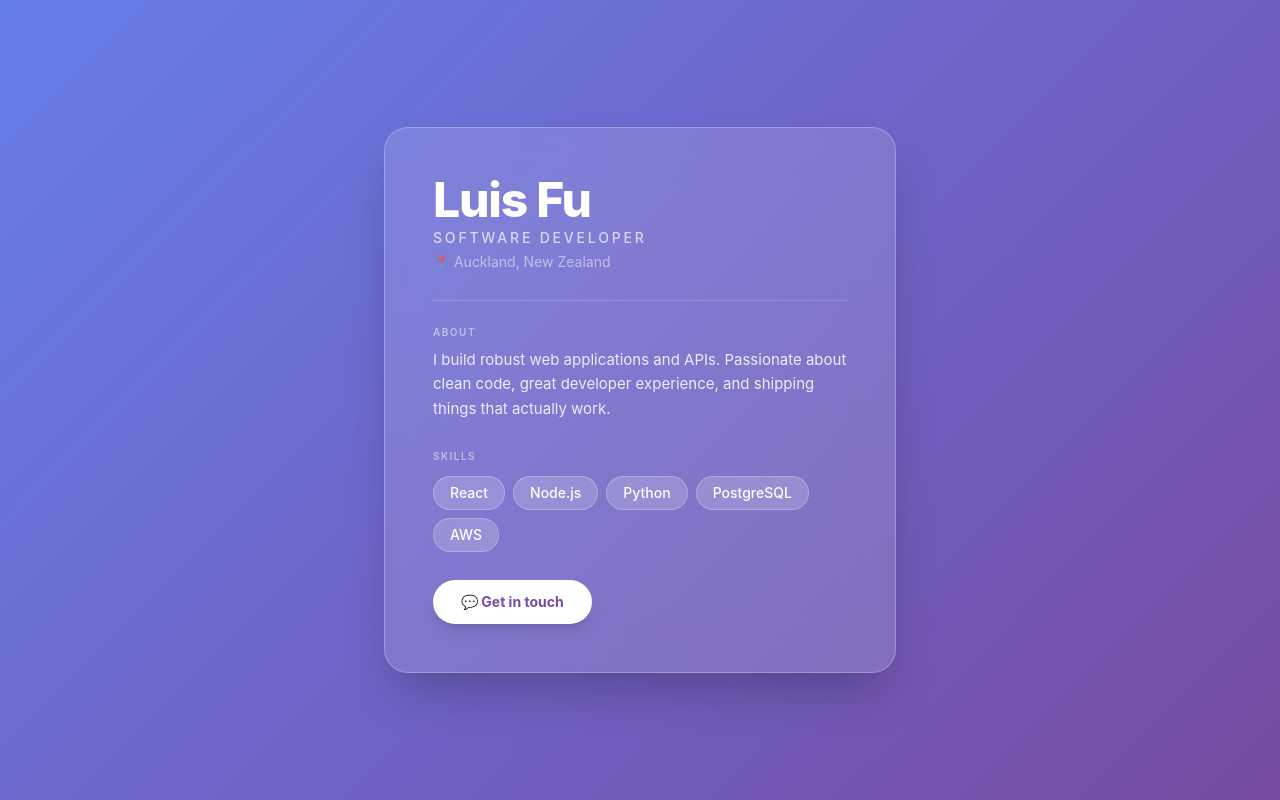
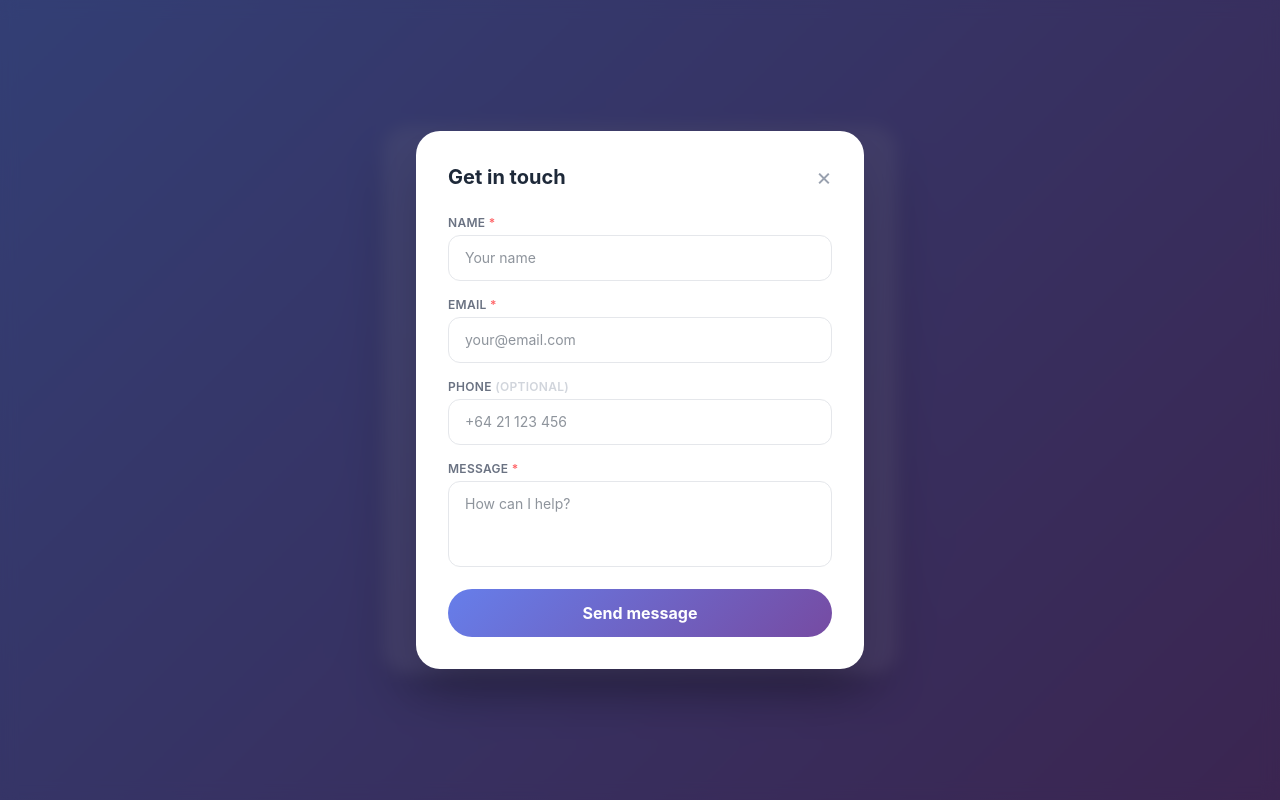
Before and after one commit to luiswebfroot/luis-portfolio, a Next.js app: page / in a window 1280 px wide. Both pictures are taken after a click on the button "💬 Get in touch". Built offline with nearby package versions, Linux system fonts and the light colour scheme.

Commit message:
feat: replace Tidio with Formspree contact popup form

```diff
--- a/app/layout.tsx
+++ b/app/layout.tsx
@@ -1,5 +1,4 @@
 import type { Metadata } from 'next'
-import Script from 'next/script'
 import './globals.css'
 
 export const metadata: Metadata = {
@@ -11,7 +10,6 @@ export default function RootLayout({ children }: { children: React.ReactNode })
   return (
     <html lang="en">
       <body>{children}</body>
-      <Script src="//code.tidio.co/jpyw08dqxqsiwzx83bm8t4fqqqgssaiw.js" strategy="afterInteractive" />
     </html>
   )
 }
--- a/app/page.tsx
+++ b/app/page.tsx
@@ -1,8 +1,37 @@
 'use client'
 
+import { useState } from 'react'
+
 const SKILLS = ['React', 'Node.js', 'Python', 'PostgreSQL', 'AWS']
+const FORMSPREE_URL = 'https://formspree.io/f/maqkvaap'
+
+type FormState = 'idle' | 'sending' | 'sent' | 'error'
 
 export default function Page() {
+  const [open, setOpen] = useState(false)
+  const [formState, setFormState] = useState<FormState>('idle')
+
+  async function handleSubmit(e: React.FormEvent<HTMLFormElement>) {
+    e.preventDefault()
+    setFormState('sending')
+    const data = new FormData(e.currentTarget)
+    try {
+      const res = await fetch(FORMSPREE_URL, {
+        method: 'POST',
+        body: data,
+        headers: { Accept: 'application/json' },
+      })
+      setFormState(res.ok ? 'sent' : 'error')
+    } catch {
+      setFormState('error')
+    }
+  }
+
+  function closeModal() {
+    setOpen(false)
+    setFormState('idle')
+  }
+
   return (
     <main className="min-h-screen bg-[linear-gradient(135deg,#667eea_0%,#764ba2_100%)] flex items-center justify-center p-6">
       <div className="bg-white/[0.13] backdrop-blur-xl border border-white/25 rounded-3xl p-12 w-full max-w-lg shadow-2xl">
@@ -42,13 +71,113 @@ export default function Page() {
         </ul>
 
         <button
-          onClick={() => (window as { tidioChatApi?: { open: () => void } }).tidioChatApi?.open()}
+          onClick={() => setOpen(true)}
           className="inline-flex items-center gap-2 bg-white text-[#764ba2] text-sm font-bold px-7 py-3 rounded-full shadow-lg hover:shadow-xl hover:-translate-y-0.5 transition-all duration-150 cursor-pointer"
         >
           💬 Get in touch
         </button>
+      </div>
 
-      </div>
+      {open && (
+        <div
+          className="fixed inset-0 bg-black/50 backdrop-blur-sm flex items-center justify-center p-6 z-50"
+          onClick={(e) => e.target === e.currentTarget && closeModal()}
+        >
+          <div className="bg-white rounded-3xl p-8 w-full max-w-md shadow-2xl">
+            {formState === 'sent' ? (
+              <div className="text-center py-4">
+                <div className="text-5xl mb-4">✅</div>
+                <h2 className="text-xl font-bold text-gray-800 mb-2">Message sent!</h2>
+                <p className="text-gray-500 mb-6">Thanks for reaching out — I'll get back to you soon.</p>
+                <button
+                  onClick={closeModal}
+                  className="bg-[#764ba2] text-white font-bold px-8 py-3 rounded-full hover:opacity-90 transition-opacity"
+                >
+                  Close
+                </button>
+              </div>
+            ) : (
+              <>
+                <div className="flex items-center justify-between mb-6">
+                  <h2 className="text-xl font-bold text-gray-800">Get in touch</h2>
+                  <button
+                    onClick={closeModal}
+                    className="text-gray-400 hover:text-gray-600 text-2xl leading-none"
+                    aria-label="Close"
+                  >
+                    ×
+                  </button>
+                </div>
+
+                <form onSubmit={handleSubmit} className="flex flex-col gap-4">
+                  <div>
+                    <label className="block text-xs font-semibold text-gray-500 uppercase tracking-wide mb-1">
+                      Name <span className="text-red-400">*</span>
+                    </label>
+                    <input
+                      name="name"
+                      type="text"
+                      required
+                      placeholder="Your name"
+                      className="w-full border border-gray-200 rounded-xl px-4 py-3 text-sm text-gray-800 focus:outline-none focus:ring-2 focus:ring-[#764ba2]/40"
+                    />
+                  </div>
+
+                  <div>
+                    <label className="block text-xs font-semibold text-gray-500 uppercase tracking-wide mb-1">
+                      Email <span className="text-red-400">*</span>
+                    </label>
+                    <input
+                      name="email"
+                      type="email"
+                      required
+                      placeholder="your@email.com"
+                      className="w-full border border-gray-200 rounded-xl px-4 py-3 text-sm text-gray-800 focus:outline-none focus:ring-2 focus:ring-[#764ba2]/40"
+                    />
+                  </div>
+
+                  <div>
+                    <label className="block text-xs font-semibold text-gray-500 uppercase tracking-wide mb-1">
+                      Phone <span className="text-gray-300">(optional)</span>
+                    </label>
+                    <input
+                      name="phone"
+                      type="tel"
+                      placeholder="+64 21 123 456"
+                      className="w-full border border-gray-200 rounded-xl px-4 py-3 text-sm text-gray-800 focus:outline-none focus:ring-2 focus:ring-[#764ba2]/40"
+                    />
+                  </div>
+
+                  <div>
+                    <label className="block text-xs font-semibold text-gray-500 uppercase tracking-wide mb-1">
+                      Message <span className="text-red-400">*</span>
+                    </label>
+                    <textarea
+                      name="message"
+                      required
+                      rows={3}
+                      placeholder="How can I help?"
+                      className="w-full border border-gray-200 rounded-xl px-4 py-3 text-sm text-gray-800 focus:outline-none focus:ring-2 focus:ring-[#764ba2]/40 resize-none"
+                    />
+                  </div>
+
+                  {formState === 'error' && (
+                    <p className="text-red-500 text-sm">Something went wrong — please try again.</p>
+                  )}
+
+                  <button
+                    type="submit"
+                    disabled={formState === 'sending'}
+                    className="bg-[linear-gradient(135deg,#667eea_0%,#764ba2_100%)] text-white font-bold py-3 rounded-full hover:opacity-90 transition-opacity disabled:opacity-60"
+                  >
+                    {formState === 'sending' ? 'Sending…' : 'Send message'}
+                  </button>
+                </form>
+              </>
+            )}
+          </div>
+        </div>
+      )}
     </main>
   )
 }
```
Also changed, not shown: 1 other file (tests, documents, lock files or other folders).
